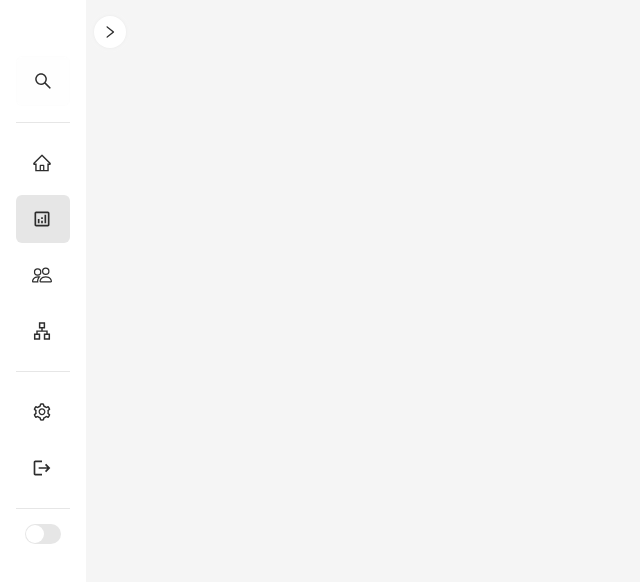
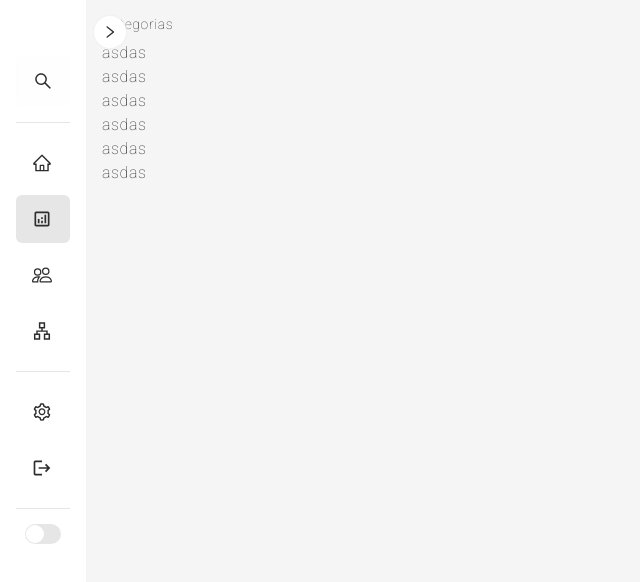
Before and after one commit to santiagoMoreno73/whatsapp-sales, a React (Vite) app: page /categories in a window 1280 px wide. Before the commit this address had no page. Shown: the top 582 px of the page, without its empty margins (0-640 px from the left). Built offline with nearby package versions, Linux system fonts and the light colour scheme.

Commit message:
[add]: categories

```diff
--- a/src/App.jsx
+++ b/src/App.jsx
@@ -14,6 +14,7 @@ import { lightTheme, darkTheme } from "./theme/theme";
 import Login from "./pages/Login/Login";
 import Dashboard from "./pages/Dashboard/Dashboard";
 import Layout from "./components/Layout/Layout";
+import Categories from "./pages/Categories/Categories";
 
 export const ThemeContext = React.createContext(null);
 
@@ -30,6 +31,7 @@ function App() {
             <Routes>
               <Route exact path="/" element={<Login />} />
               <Route exact path="/dashboard" element={<Dashboard />} />
+              <Route exact path="/categories" element={<Categories />} />
             </Routes>
           </Layout>
         </ThemeProvider>
--- /dev/null
+++ b/src/pages/Categories/Categories.jsx
@@ -0,0 +1,23 @@
+import React from "react";
+
+const products = [
+  { name: "asdas", id: 1, category: "x" },
+  { name: "asdas", id: 2, category: "xx" },
+  { name: "asdas", id: 3, category: "xxxx" },
+  { name: "asdas", id: 4, category: "xx" },
+  { name: "asdas", id: 5, category: "xxxxx" },
+  { name: "asdas", id: 6, category: "xxx" },
+];
+
+const Categories = () => {
+  return (
+    <div>
+      <h1>Categorias</h1>
+      {products.map((product) => (
+        <div>{product.name}</div>
+      ))}
+    </div>
+  );
+};
+
+export default Categories;
```
